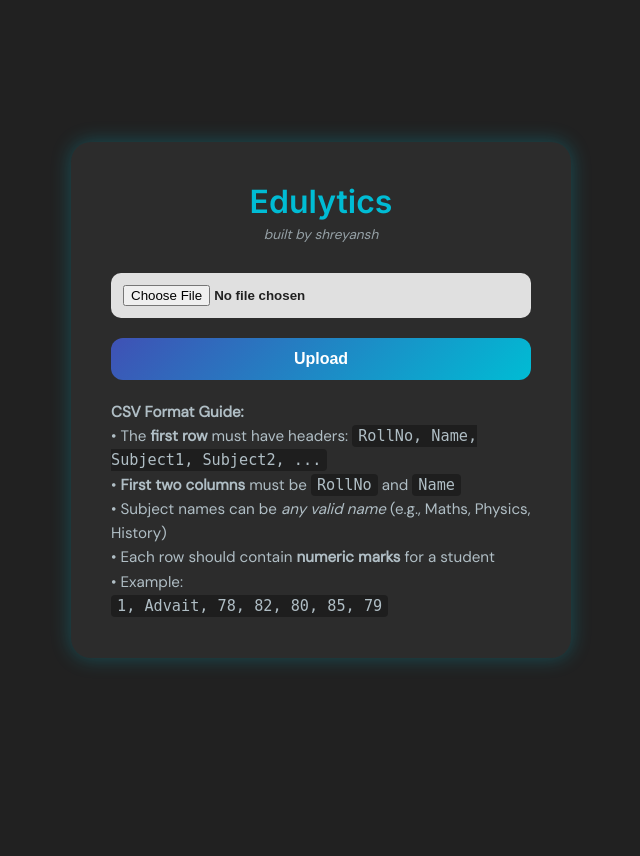
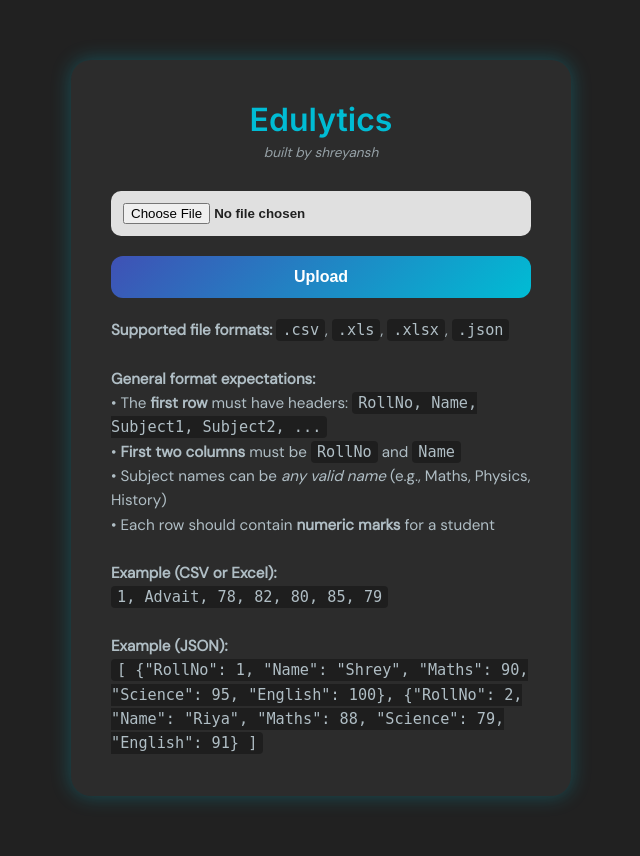
Before and after one commit to shreyansh-gupta-hub/Edulytics, a Flask app: page / in a window 1280 px wide. Shown: the whole page, without its empty margins (319-959 px from the left). Before the commit the page ends 665 px from the top, so only its background shows below. Run offline with Flask 3, Linux system fonts and the light colour scheme.

Commit message:
Update index.html

```diff
--- a/templates/index.html
+++ b/templates/index.html
@@ -118,17 +118,26 @@
             <div class="author">built by shreyansh</div>
         </div>
         <form method="POST" enctype="multipart/form-data" action="/upload">
-            <input type="file" name="marksheet" accept=".csv" required>
+            <input type="file" name="marksheet" accept=".csv, .xls, .xlsx, .json" required>
             <button type="submit">Upload</button>
         </form>
         <div class="guide">
-            <strong>CSV Format Guide:</strong><br>
+            <strong>Supported file formats:</strong> <code>.csv</code>, <code>.xls</code>, <code>.xlsx</code>, <code>.json</code><br><br>
+
+            <strong>General format expectations:</strong><br>
             • The <strong>first row</strong> must have headers: <code>RollNo, Name, Subject1, Subject2, ...</code><br>
             • <strong>First two columns</strong> must be <code>RollNo</code> and <code>Name</code><br>
             • Subject names can be <em>any valid name</em> (e.g., Maths, Physics, History)<br>
-            • Each row should contain <strong>numeric marks</strong> for a student<br>
-            • Example:<br>
-            <code>1, Advait, 78, 82, 80, 85, 79</code>
+            • Each row should contain <strong>numeric marks</strong> for a student<br><br>
+
+            <strong>Example (CSV or Excel):</strong><br>
+            <code>1, Advait, 78, 82, 80, 85, 79</code><br><br>
+
+            <strong>Example (JSON):</strong><br>
+            <code>[
+  {"RollNo": 1, "Name": "Shrey", "Maths": 90, "Science": 95, "English": 100},
+  {"RollNo": 2, "Name": "Riya", "Maths": 88, "Science": 79, "English": 91}
+]</code>
         </div>
     </div>
 </body>
```
